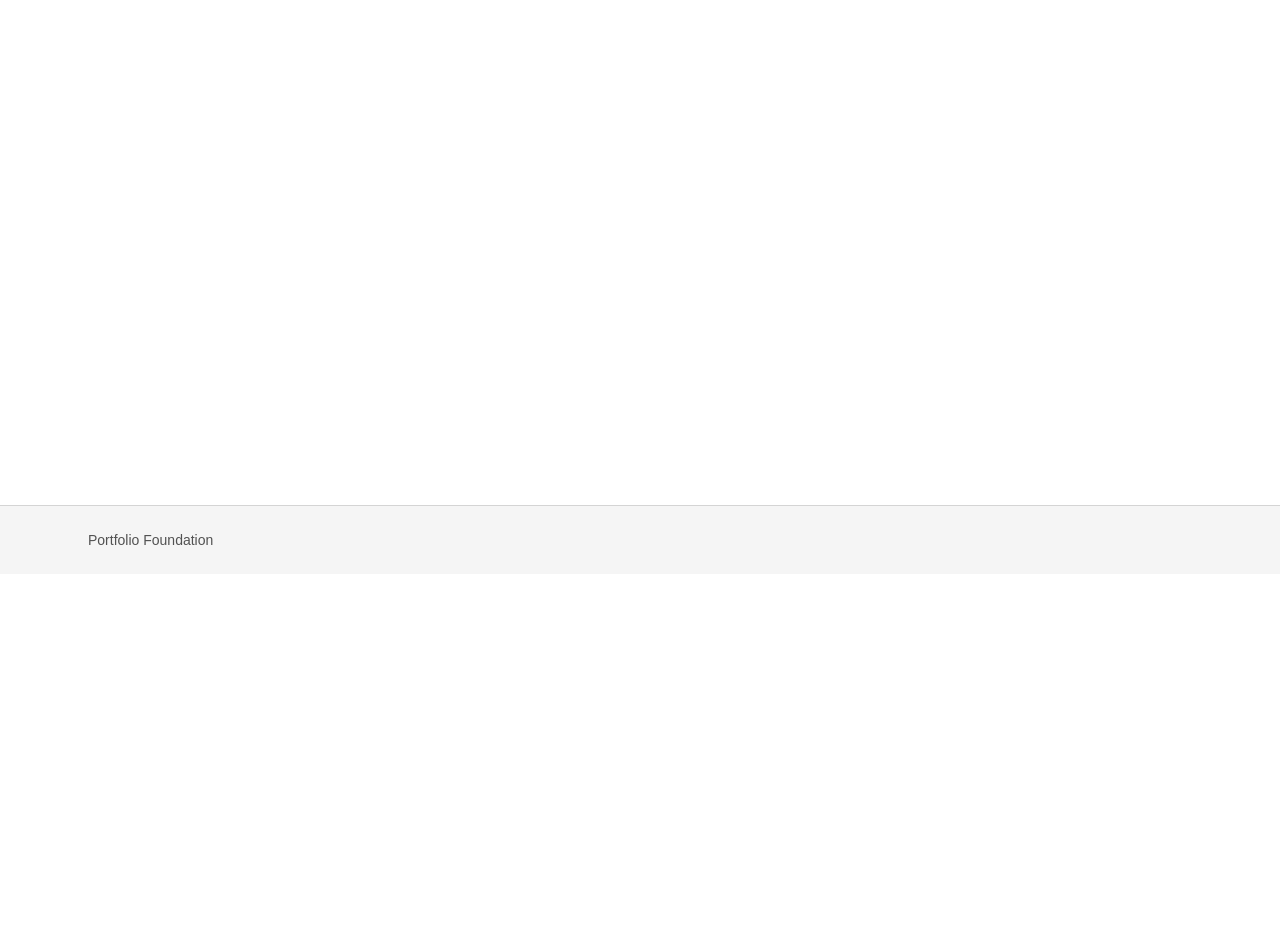
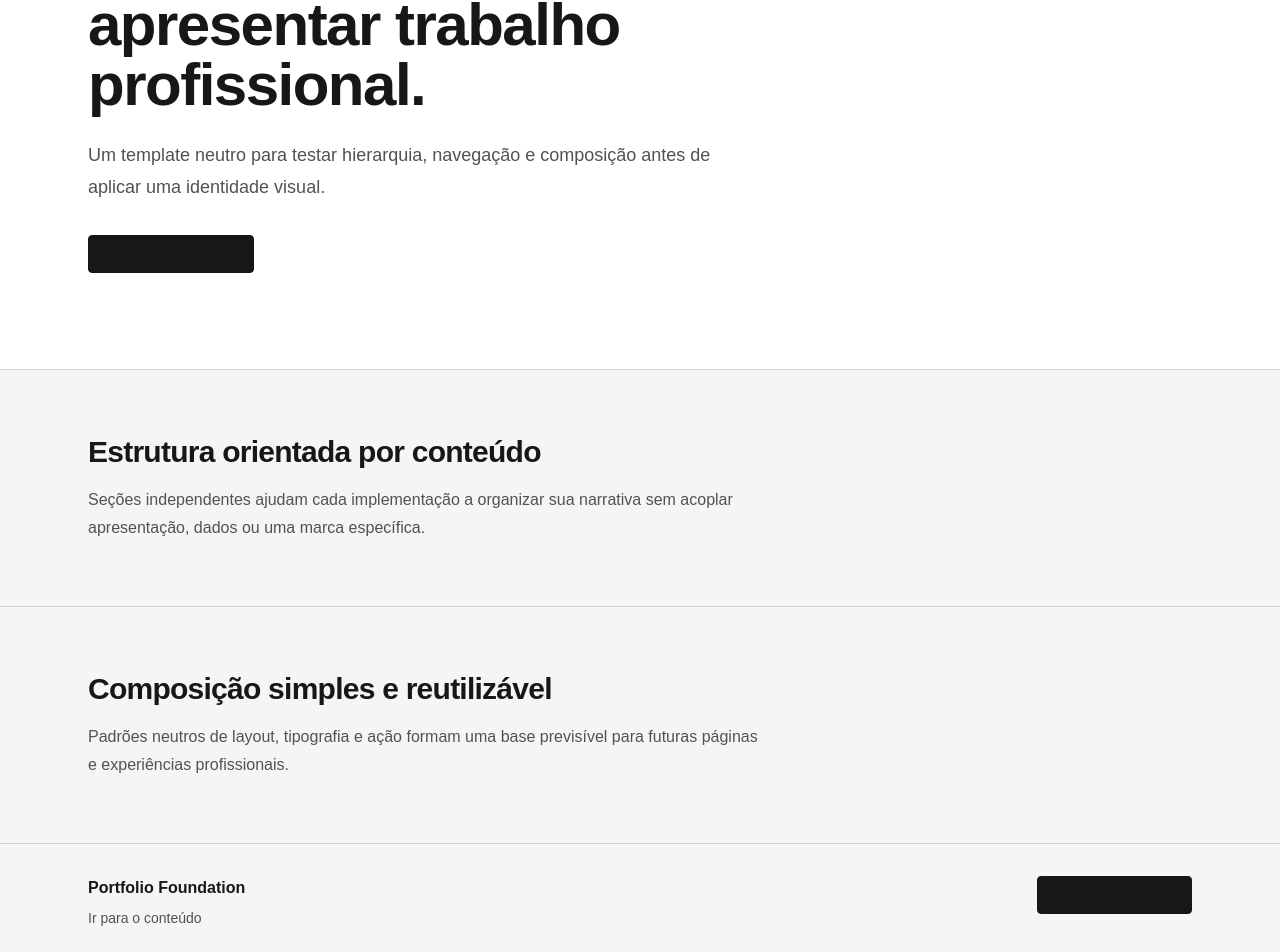
Before and after one commit to AMSDAF/portfolio-foundation, a Next.js app in the folder frontend/: page / in a window 1280 px wide. Shown: the part 226-1178 px from the top of the page. Before the commit the page ends 800 px from the top, so only its background shows below. Built offline with nearby package versions, Linux system fonts and the light colour scheme.

Commit message:
feat: add reusable hero and content sections

```diff
--- a/frontend/src/app/page.tsx
+++ b/frontend/src/app/page.tsx
@@ -1,7 +1,14 @@
+import { ContentSection } from "@/components/content-section";
+import { Hero } from "@/components/hero";
+import { siteHero, siteSections } from "@/config/site";
+
 export default function Home() {
   return (
-    <div className="mx-auto w-full max-w-6xl px-6 py-16">
-      <div>Hello world!</div>
-    </div>
+    <>
+      <Hero content={siteHero} />
+      {siteSections.map((section) => (
+        <ContentSection content={section} key={section.id} />
+      ))}
+    </>
   );
 }
--- /dev/null
+++ b/frontend/src/components/content-section.tsx
@@ -0,0 +1,29 @@
+import type { ContentSection as ContentSectionContent } from "@/types/content";
+
+interface ContentSectionProps {
+  content: ContentSectionContent;
+}
+
+export function ContentSection({ content }: ContentSectionProps) {
+  return (
+    <section
+      aria-labelledby={`${content.id}-title`}
+      className="border-b border-border bg-surface last:border-b-0"
+      id={content.id}
+    >
+      <div className="mx-auto w-full max-w-6xl px-4 py-12 sm:px-6 sm:py-16">
+        <div className="max-w-2xl">
+          <h2
+            className="text-2xl font-semibold tracking-tight text-content sm:text-3xl"
+            id={`${content.id}-title`}
+          >
+            {content.title}
+          </h2>
+          <p className="mt-4 text-base leading-7 text-content-muted">
+            {content.description}
+          </p>
+        </div>
+      </div>
+    </section>
+  );
+}
--- /dev/null
+++ b/frontend/src/components/hero.tsx
@@ -0,0 +1,43 @@
+import Link from "next/link";
+import type { HeroContent } from "@/types/content";
+
+interface HeroProps {
+  content: HeroContent;
+}
+
+export function Hero({ content }: HeroProps) {
+  return (
+    <section
+      aria-labelledby="hero-title"
+      className="border-b border-border bg-canvas"
+    >
+      <div className="mx-auto w-full max-w-6xl px-4 py-16 sm:px-6 sm:py-24">
+        <div className="max-w-3xl">
+          <h1
+            className="text-4xl font-semibold tracking-tight text-content sm:text-6xl"
+            id="hero-title"
+          >
+            {content.title}
+          </h1>
+          <p className="mt-6 max-w-2xl text-lg leading-8 text-content-muted">
+            {content.description}
+          </p>
+
+          {content.actions && content.actions.length > 0 ? (
+            <div className="mt-8 flex flex-wrap gap-4">
+              {content.actions.map((action) => (
+                <Link
+                  className="inline-flex rounded-sm border border-content bg-content px-4 py-2 text-sm font-medium text-canvas hover:bg-content-muted focus-visible:outline"
+                  href={action.href}
+                  key={action.href}
+                >
+                  {action.label}
+                </Link>
+              ))}
+            </div>
+          ) : null}
+        </div>
+      </div>
+    </section>
+  );
+}
--- a/frontend/src/components/site-shell.tsx
+++ b/frontend/src/components/site-shell.tsx
@@ -1,6 +1,6 @@
 import type { ReactNode } from "react";
 import Link from "next/link";
-import { siteContent, siteNavigation } from "@/config/site";
+import { siteContent, siteFooter, siteNavigation } from "@/config/site";
 
 interface SiteShellProps {
   children: ReactNode;
@@ -40,8 +40,37 @@ export function SiteShell({ children }: SiteShellProps) {
       </main>
 
       <footer className="border-t border-border bg-surface">
-        <div className="mx-auto w-full max-w-6xl px-6 py-6 text-sm text-content-muted">
-          <p>{siteContent.title}</p>
+        <div className="mx-auto flex w-full max-w-6xl flex-col gap-6 px-4 py-8 sm:px-6">
+          <div className="flex flex-col gap-3 sm:flex-row sm:items-start sm:justify-between sm:gap-6">
+            <div>
+              <p className="font-semibold text-content">{siteContent.title}</p>
+              <nav aria-label="Navegação secundária" className="mt-2">
+                <ul className="flex flex-wrap gap-x-5 gap-y-2 text-sm text-content-muted">
+                  {siteFooter.navigation.map((item) => (
+                    <li key={item.href}>
+                      <Link
+                        className="rounded-sm underline-offset-4 hover:text-content hover:underline"
+                        href={item.href}
+                      >
+                        {item.label}
+                      </Link>
+                    </li>
+                  ))}
+                </ul>
+              </nav>
+            </div>
+
+            <Link
+              className="inline-flex w-fit rounded-sm border border-content bg-content px-4 py-2 text-sm font-medium text-canvas hover:bg-content-muted focus-visible:outline"
+              href={siteFooter.cta.href}
+            >
+              {siteFooter.cta.label}
+            </Link>
+          </div>
+
+          <p className="text-sm text-content-muted">
+            {siteContent.description}
+          </p>
         </div>
       </footer>
     </div>
--- a/frontend/src/config/site.ts
+++ b/frontend/src/config/site.ts
@@ -1,10 +1,42 @@
 import type { NavigationItem } from "@/types/navigation";
-import type { SiteContent } from "@/types/content";
+import type {
+  ContentSection,
+  FooterContent,
+  HeroContent,
+  SiteContent,
+} from "@/types/content";
 
 export const siteContent = {
   title: "Portfolio Foundation",
   description: "Base reutilizável para portfólios profissionais.",
 } satisfies SiteContent;
+
+export const siteHero = {
+  title: "Uma base clara para apresentar trabalho profissional.",
+  description:
+    "Um template neutro para testar hierarquia, navegação e composição antes de aplicar uma identidade visual.",
+  actions: [
+    {
+      href: "#template-overview",
+      label: "Conhecer a estrutura",
+    },
+  ],
+} satisfies HeroContent;
+
+export const siteSections = [
+  {
+    id: "template-overview",
+    title: "Estrutura orientada por conteúdo",
+    description:
+      "Seções independentes ajudam cada implementação a organizar sua narrativa sem acoplar apresentação, dados ou uma marca específica.",
+  },
+  {
+    id: "template-principles",
+    title: "Composição simples e reutilizável",
+    description:
+      "Padrões neutros de layout, tipografia e ação formam uma base previsível para futuras páginas e experiências profissionais.",
+  },
+] satisfies ContentSection[];
 
 export const siteNavigation = [
   {
@@ -12,3 +44,16 @@ export const siteNavigation = [
     label: "Início",
   },
 ] satisfies NavigationItem[];
+
+export const siteFooter = {
+  navigation: [
+    {
+      href: "#main-content",
+      label: "Ir para o conteúdo",
+    },
+  ],
+  cta: {
+    href: "#main-content",
+    label: "Explorar o template",
+  },
+} satisfies FooterContent;
```
Also changed, not shown: frontend/src/types/content.ts (+11 -0 lines), 2 other files (tests, documents, lock files or other folders).
